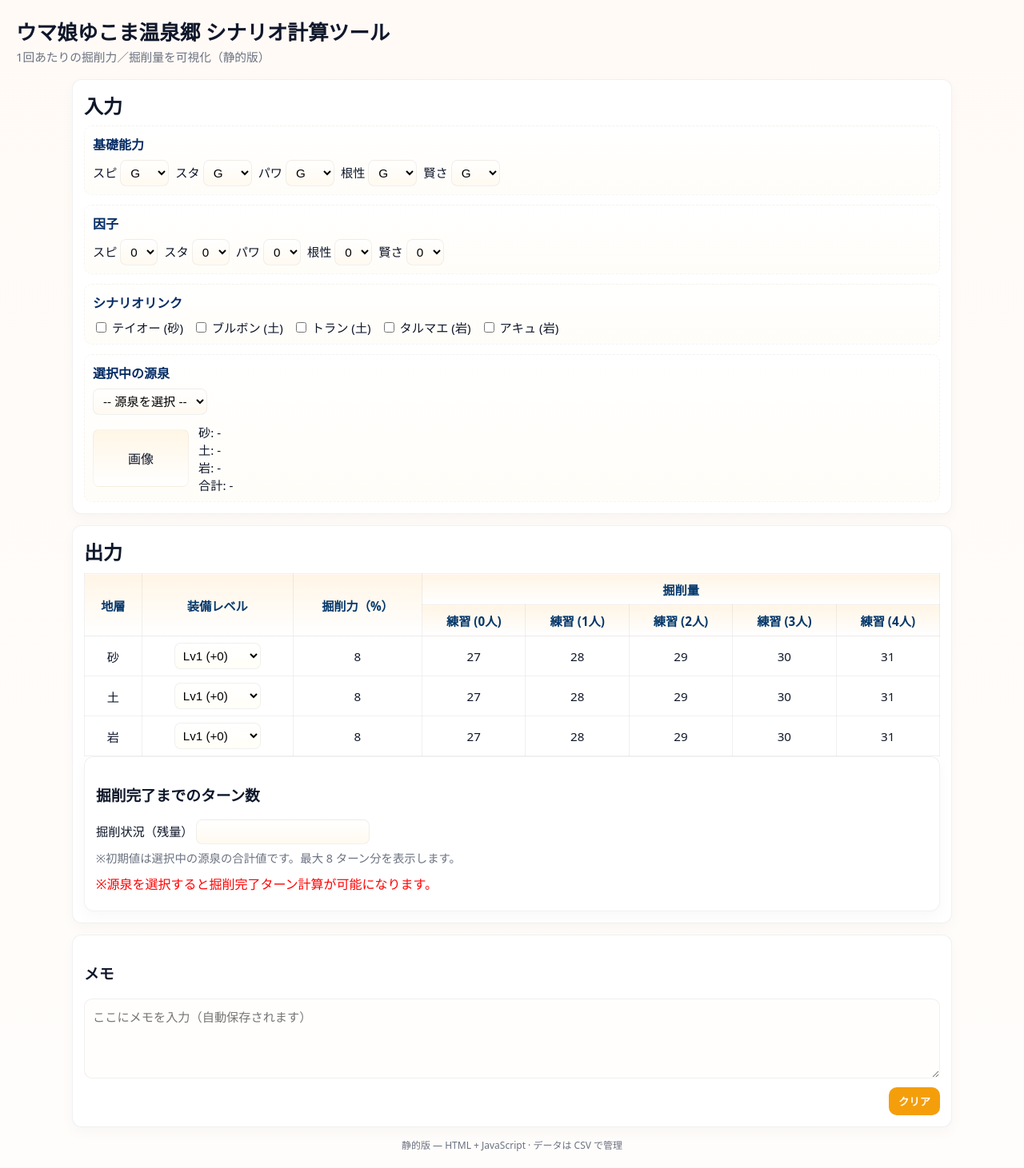
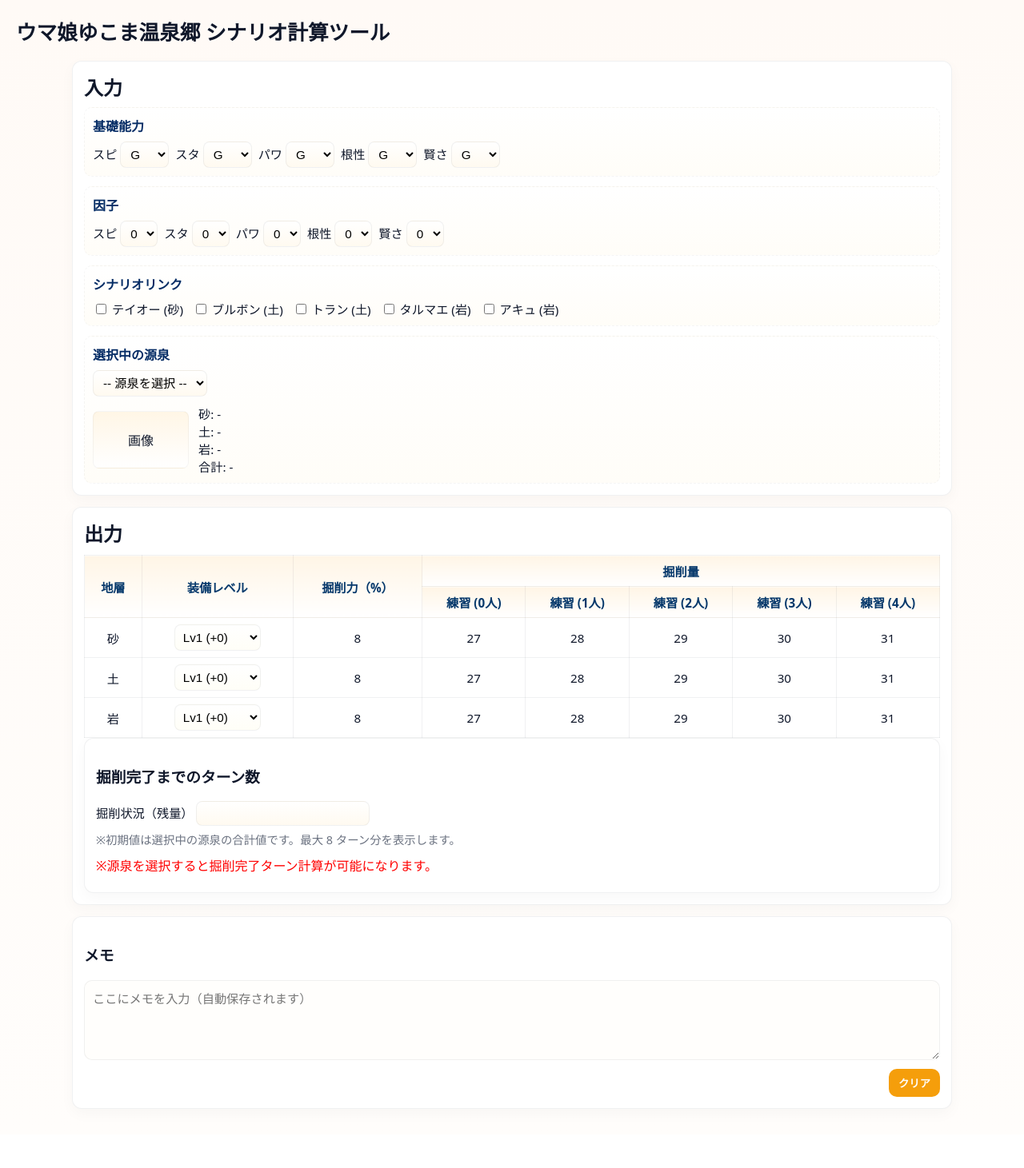
Before and after one commit to tom0-shibi/onsen-horihori-keisanki, a plain HTML site: page index.html in a window 1280 px wide. Shown: the whole page at 80% size. After the commit the page ends 1419 px from the top, so only its background shows below. Drawn offline with Linux system fonts and the light colour scheme.

Commit message:
いらない文言を削除

```diff
--- a/index.html
+++ b/index.html
@@ -12,7 +12,6 @@
       <img src="images/onsen-icon.png" alt="" class="logo" onerror="this.style.display='none'">
       <div>
         <h1>ウマ娘ゆこま温泉郷 シナリオ計算ツール</h1>
-        <p class="subtitle">1回あたりの掘削力／掘削量を可視化（静的版）</p>
       </div>
     </div>
   </header>
@@ -133,7 +132,6 @@
   </main>
 
   <footer class="site-footer">
-    <small>静的版 — HTML + JavaScript · データは CSV で管理</small>
   </footer>
 
   <script src="app.js"></script>
```
